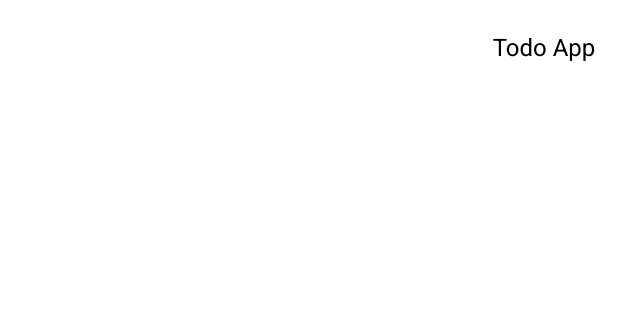
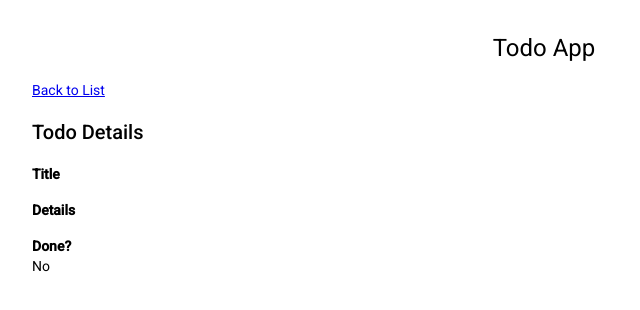
Before and after one commit to gonglei/todo-spring-ng, an Angular app in the folder ui/: page /view in a window 1280 px wide. Before the commit this address led to /. Shown: the top 310 px of the page, without its empty margins (0-640 px from the left). Built offline with nearby package versions, Linux system fonts and the light colour scheme.

Commit message:
done details view

```diff
--- a/ui/src/app/app-routing.module.ts
+++ b/ui/src/app/app-routing.module.ts
@@ -7,7 +7,7 @@ import { TodoListComponent } from './todo-list/todo-list.component'
 const routes: Routes = [
   { path: 'list', component: TodoListComponent },
   { path: 'edit', component: TodoEditComponent },
-  { path: 'detail', component: TodoDetailComponent },
+  { path: 'view', component: TodoDetailComponent },
   { path: '', redirectTo: '/list', pathMatch: 'full' }
 ]
 
--- a/ui/src/app/todo-detail/todo-detail.component.html
+++ b/ui/src/app/todo-detail/todo-detail.component.html
@@ -1 +1,16 @@
-<p>todo-detail works!</p>
+<div class="todo-detail">
+  <a routerLink="/list">Back to List</a>
+  <h2 class="header">Todo Details</h2>
+  <div class="info-field">
+    <strong>Title</strong>
+    <div>{{ todo?.title }}</div>
+  </div>
+  <div class="info-field">
+    <strong>Details</strong>
+    <div>{{ todo?.detail }}</div>
+  </div>
+  <div class="info-field">
+    <strong>Done?</strong>
+    <div>{{ todo?.done ? 'Yes' : 'No' }}</div>
+  </div>
+</div>
--- a/ui/src/app/todo-detail/todo-detail.component.scss
+++ b/ui/src/app/todo-detail/todo-detail.component.scss
@@ -0,0 +1,8 @@
+.todo-detail {
+  .header {
+    margin-top: 1rem;
+  }
+  .info-field {
+    margin-top: 1rem;
+  }
+}
--- a/ui/src/app/todo-detail/todo-detail.component.ts
+++ b/ui/src/app/todo-detail/todo-detail.component.ts
@@ -1,15 +1,41 @@
-import { Component, OnInit } from '@angular/core';
+import { Component, OnDestroy, OnInit } from '@angular/core'
+import { FormBuilder } from '@angular/forms'
+import { ActivatedRoute, Router } from '@angular/router'
+import { Subscription } from 'rxjs'
+import { Todo } from '../models/todo.model'
+import { TodoService } from '../services/todo.service'
 
 @Component({
   selector: 'app-todo-detail',
   templateUrl: './todo-detail.component.html',
   styleUrls: ['./todo-detail.component.scss']
 })
-export class TodoDetailComponent implements OnInit {
+export class TodoDetailComponent implements OnInit, OnDestroy {
+  todo: Todo
+  subs: Subscription
 
-  constructor() { }
+  constructor(
+    private router: Router,
+    private route: ActivatedRoute,
+    private fb: FormBuilder,
+    private todoService: TodoService
+  ) {}
 
   ngOnInit(): void {
+    const { id } = this.route.snapshot.params
+
+    if (!id) {
+      this.todo = new Todo()
+    } else {
+      this.subs = this.todoService.getTodo(id).subscribe((todo: Todo) => {
+        this.todo = todo
+      })
+    }
   }
 
+  ngOnDestroy(): void {
+    if (this.subs) {
+      this.subs.unsubscribe()
+    }
+  }
 }
--- a/ui/src/app/todo-list/todo-list.component.html
+++ b/ui/src/app/todo-list/todo-list.component.html
@@ -5,7 +5,9 @@
   <mat-list role="list" *ngIf="todos$ | async; let todos">
     <mat-list-item role="listitem" *ngFor="let todo of todos">
       <div class="todo-item">
-        <div class="title" [class.done]="todo.done">{{ todo.title }}</div>
+        <div class="title" [class.done]="todo.done" (click)="view(todo)">
+          {{ todo.title }}
+        </div>
         <div class="actions">
           <button mat-button *ngIf="!todo.done" (click)="toggleDone(todo)">
             Done
--- a/ui/src/app/todo-list/todo-list.component.scss
+++ b/ui/src/app/todo-list/todo-list.component.scss
@@ -6,6 +6,18 @@
     width: 100%;
     display: flex;
     justify-content: space-between;
+    .title {
+      align-self: center;
+      flex-grow: 1;
+      padding-left: 1rem;
+      cursor: pointer;
+    }
+    .actions {
+      flex-grow: 0;
+    }
+    &:hover {
+      background-color: whitesmoke;
+    }
     .done {
       color: gray;
       text-decoration: line-through;
--- a/ui/src/app/todo-list/todo-list.component.ts
+++ b/ui/src/app/todo-list/todo-list.component.ts
@@ -19,6 +19,10 @@ export class TodoListComponent implements OnInit {
     this.router.navigate(['/edit', { id: todo.id }])
   }
 
+  view(todo: Todo): void {
+    this.router.navigate(['/view', { id: todo.id }])
+  }
+
   delete(todo: Todo): void {
     const subs = this.todoService.delete(todo.id).subscribe(() => {
       this.todos$ = this.todoService.getList()
```
